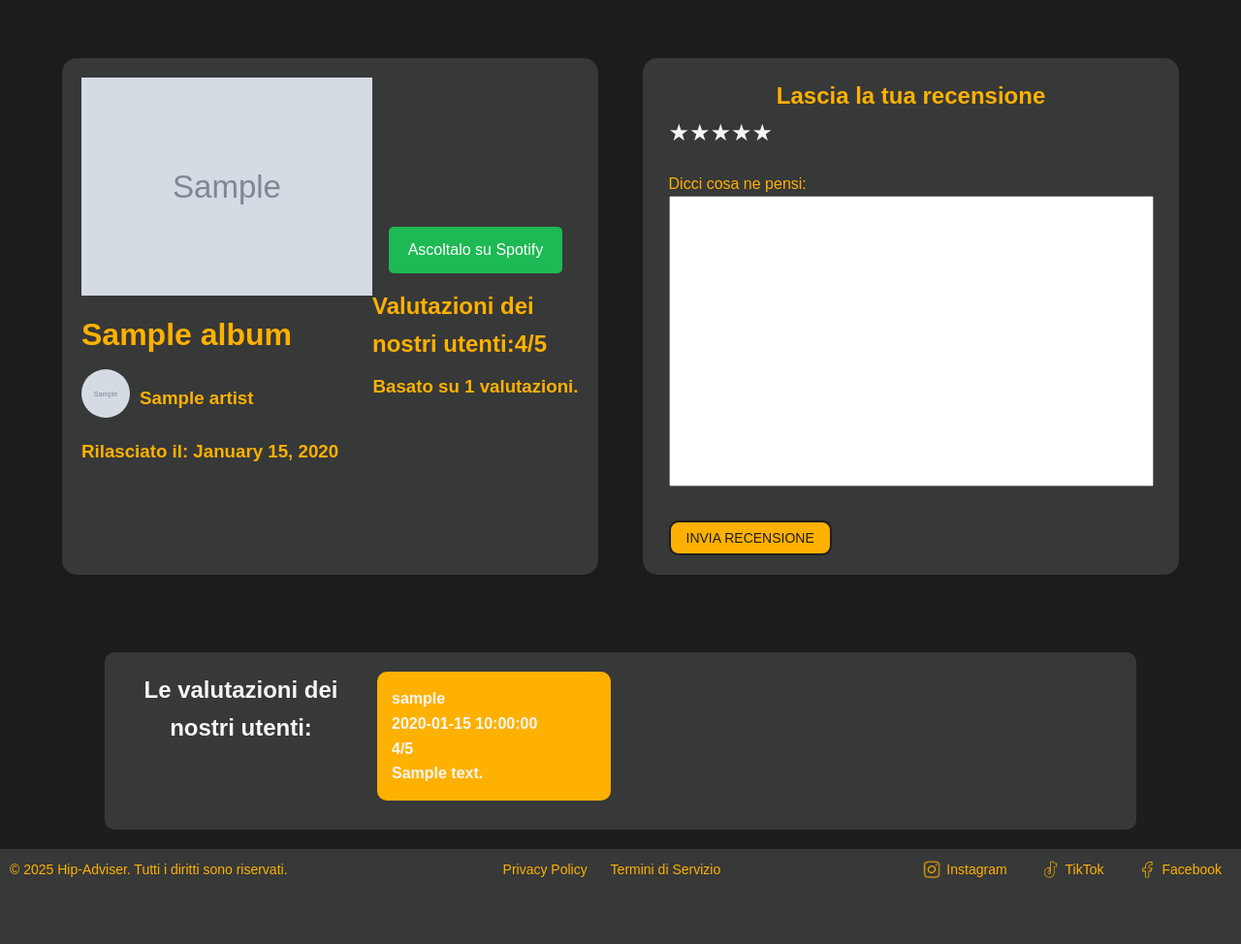
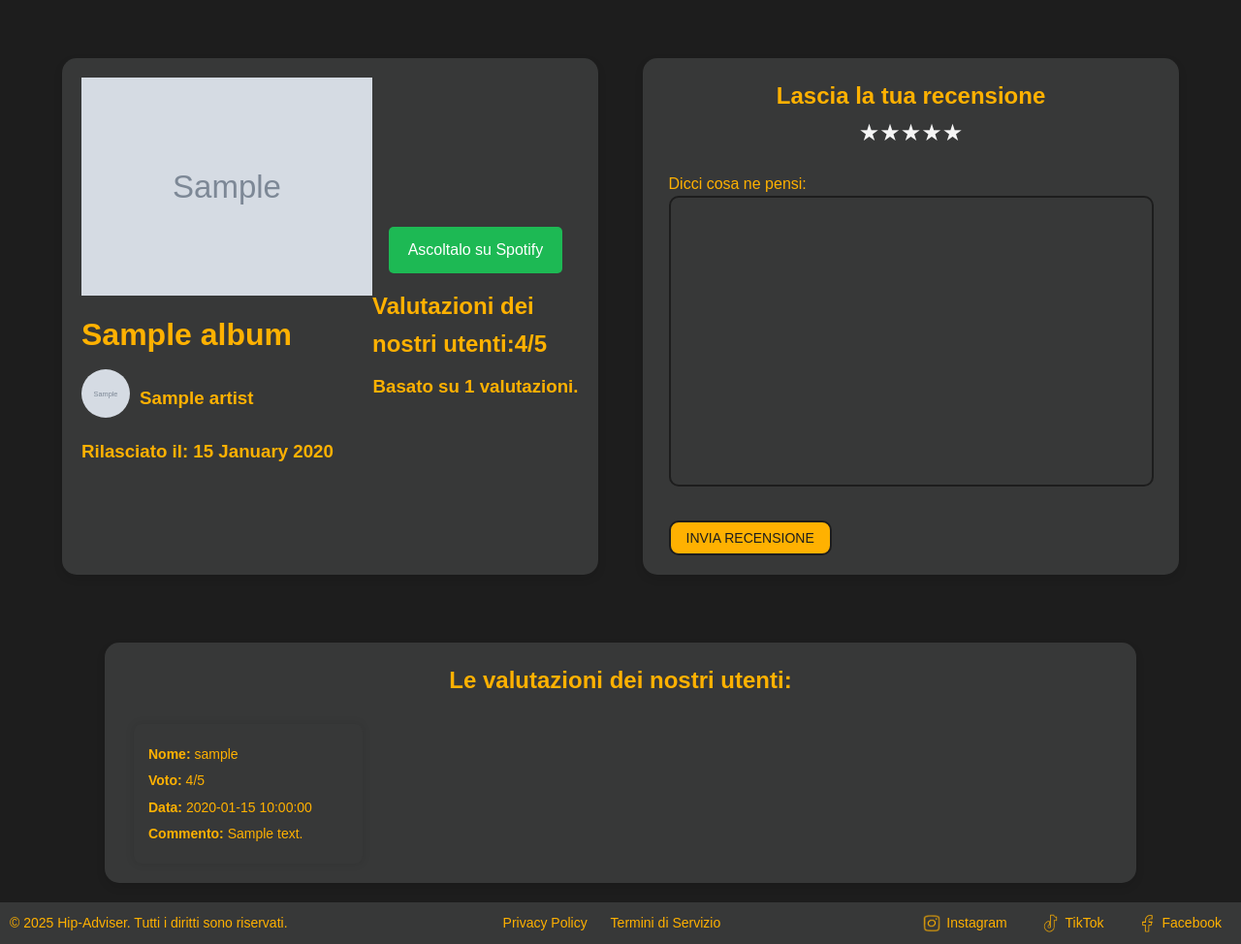
Before and after one commit to fiokki/hip-adviser, a PHP site: page /album.php?id=1 in a window 1280 px wide. Shown: the part 70-1044 px from the top of the page at 97% size. Before the commit the page ends 977 px from the top, so only its background shows below. Run offline with PHP 8.4, Linux system fonts and the light colour scheme; tables that the repository leaves empty hold one stand-in row (values such as "Sample post"); grey boxes marked "Sample" are stand-in pictures.

Commit message:
stile più o meno ci siamo

```diff
--- a/album.php
+++ b/album.php
@@ -80,8 +80,8 @@
                             <h3> Basato su ' . $n_rec . ' valutazioni.</h3>
                         </span>
                     </div>';
-                // review form
-                echo '<div class="review-form">
+
+                    echo '<div class="review-form">
                         <h2>Lascia la tua recensione</h2>
                         <form id="review">
                             <div class="rating">
@@ -105,20 +105,22 @@
                         </div>
                 </div>';
                 if (mysqli_num_rows($reviews_result) === 0){
-                    echo '<div class="no-reviews"> Non ci sono valutazioni per questo album; Potresti essere il primo a valutarlo! </div>';
+                    echo '<div class="no-reviews"> Non ci sono valutazioni per questo album. Potresti essere il primo a valutarlo! </div>';
                 }
                 else {
                     echo '<div class="reviews-container">
-                        <h2 class="reviews-title"> Le valutazioni dei nostri utenti: </h2>';
-                    while ($row = mysqli_fetch_assoc($reviews_result)){
-                        $displayed_name = $row['user_name'] != null ? $row['user_name'] : $row['first_name'] . ' ' . $row['last_name'];
-                        echo '<div class="review-item">
-                                <h4>' . $displayed_name . '<h4>
-                                <p>' . $row['created_at'] . '</p>
-                                <p>' . $row['rating'] . '/5 </p>
-                                <p>' . $row['comment'] . '</p>
-                                </div>';
-                    }
+                        <h2 class="reviews-title"> Le valutazioni dei nostri utenti: </h2>
+                        <div class="review-grid">';
+                            while ($row = mysqli_fetch_assoc($reviews_result)) {
+                                $displayed_name = $row['user_name'] != null ? $row['user_name'] : $row['first_name'] . ' ' . $row['last_name'];
+                                echo '<div class="review-item">
+                                        <p><strong>Nome:</strong> ' . htmlspecialchars($displayed_name) . '</p>
+                                        <p><strong>Voto:</strong> ' . htmlspecialchars($row['rating']) . '/5 </p>
+                                        <p><strong>Data:</strong> ' . htmlspecialchars($row['created_at']) . '</p>
+                                        <p><strong>Commento:</strong> ' . htmlspecialchars($row['comment']) . '</p>
+                                    </div>';
+                            }
+                        echo '</div>';
                     echo '</div>';
                 }
             }
@@ -127,9 +129,13 @@
 
 
             function formatDate($date) {
+                // Localizzazione italiana per la data
+                setlocale(LC_TIME, 'it_IT.UTF-8', 'it_IT', 'it', 'ita');
+
                 $timestamp = date_create_from_format('Y-m-d', $date);
                 if ($timestamp) {
-                    return $timestamp = date_format($timestamp, 'F j, Y');
+                    // Formatta la data nel formato '13 Dicembre 2024'
+                    return strftime('%d %B %Y', $timestamp->getTimestamp());
                 } else {
                     return "Formato non valido";
                 }
--- a/css/style.css
+++ b/css/style.css
@@ -757,6 +757,7 @@ footer .socials img.social-logo {
 .top-3 li {
   margin: 0 15px;
 }
+
 .flex-container {
   display: flex;
   justify-content: space-between;
@@ -850,7 +851,7 @@ footer .socials img.social-logo {
   margin-bottom: 20px;
   display: flex;
   flex-direction: row-reverse;
-  justify-content: flex-end;
+  justify-content: center;
   color: whitesmoke;
 }
 
@@ -880,6 +881,22 @@ footer .socials img.social-logo {
   width: 500px;
   height: 300px;
   resize: none;
+  color: #ffb101;
+  background-color: #373838;
+  border: 2px solid #1d1d1d;
+  border-radius: 10px;
+  font-size: 14px;
+}
+
+.comment textarea:focus {
+  outline: none;
+  border-color: #ffb101;
+  box-shadow: 0 0 5px rgba(255, 177, 1, 0.8);
+}
+
+.comment textarea:hover {
+  border-color: #e2a109;
+  background-color: #444;
 }
 
 .review-form input[type="submit"] {
@@ -896,33 +913,60 @@ footer .socials img.social-logo {
 
 .reviews-container {
   width: 80%;
-  margin: 20px auto;
+  margin: 10px auto 20px;
   background-color: #373838;
   padding: 20px;
-  border-radius: 10px;
-  color: whitesmoke;
-  display: grid;
-  grid-template-columns: repeat(4, 1fr);
+  border-radius: 15px;
+  box-shadow: 0 4px 10px rgba(0, 0, 0, 0.1);
+  display: flex;
+  flex-direction: column;
   gap: 20px;
+  position: relative;
 }
 
 .reviews-title {
   display: block;
   text-align: center;
-  margin-bottom: 20px;
+  margin-bottom: 5px;
+  color: #ffb101;
+}
+
+.review-grid {
+  display: grid;
+  grid-template-columns: repeat(4, 1fr);
+  gap: 20px;
+  margin: 0px 10px;
 }
 
 .review-item {
-  background-color: #ffb101;
+  background-color: #373838;
+  border-radius: 8px;
   padding: 15px;
-  border-radius: 10px;
-  margin-bottom: 10px;
+  box-shadow: 0 0 10px rgba(0, 0, 0, 0.1);
+  color: #ffb101;
+  transition: transform 0.3s ease;
 }
 
+.review-item:hover {
+  transform: scale(1.05);
+}
+
+.review-item p {
+  margin: 5px 0;
+  font-size: 14px;
+}
+
+.review-item p strong {
+  color: #ffb101;
+}
+
+.no-reviews {
+  color: #ffb101;
+}
 
 /* Responsive design, per schermi più piccoli */
 @media (max-width: 1000px) {
-  .albums-grid, .artists-grid {
+  .albums-grid, .artists-grid, .review-grid {
     grid-template-columns: repeat(3, 1fr);
     gap: 15px;
   }
@@ -933,10 +977,11 @@ footer .socials img.social-logo {
     object-fit: cover; /* Questo assicura che l'immagine riempia il contenitore senza distorsioni */
     border-radius: 5px;
   }
+
 }
 
 @media (max-width: 768px) {
-  .albums-grid, .artists-grid {
+  .albums-grid, .artists-grid, .review-grid {
     grid-template-columns: repeat(2, 1fr);
     gap: 15px;
   }
@@ -1003,7 +1048,7 @@ footer .socials img.social-logo {
 }
 
 @media (max-width: 480px) {
-  .albums-grid, .artists-grid {
+  .albums-grid, .artists-grid, .reviews-grid {
     grid-template-columns: 1fr;
     gap: 10px;
   }
```
